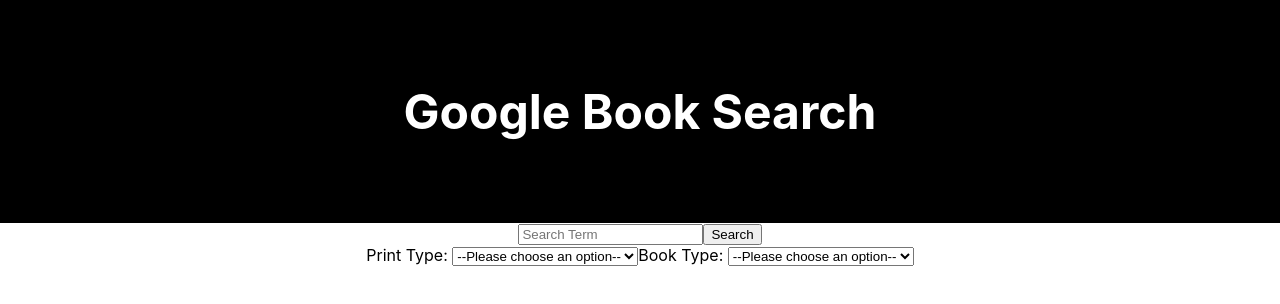
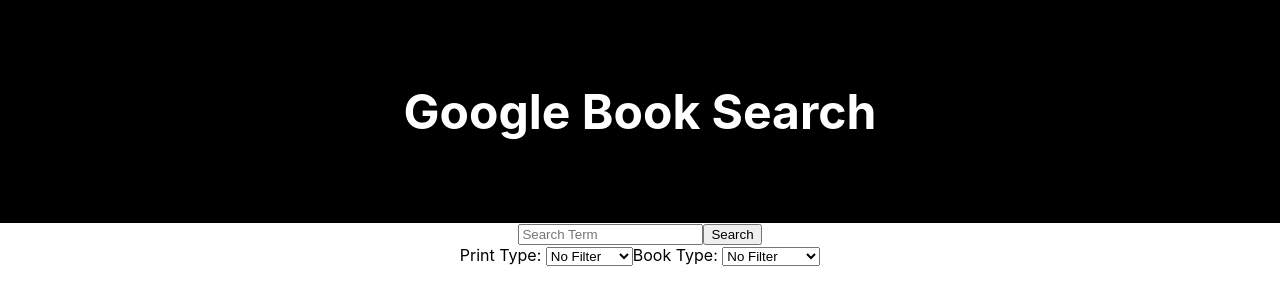
Before and after one commit to Evoxus/google-books-search-client, a React (Create React App) app: page / in a window 1280 px wide. Shown: the top 304 px of the page. Built offline with nearby package versions, Linux system fonts and the light colour scheme.

Commit message:
Tweaked filter options

```diff
--- a/src/FilterBar/FilterBar.js
+++ b/src/FilterBar/FilterBar.js
@@ -6,15 +6,13 @@
       <div>
         <label htmlFor='printTypeSelect'>Print Type: </label>
         <select name='printType' id='printTypeSelect'>
-          <option value='all'>--Please choose an option--</option>
-          <option value='all'>All</option>
+          <option value='all'>No Filter</option>
           <option value='books'>Books</option>
           <option value='magazines'>Magazines</option>
         </select>
         <label htmlFor='bookTypeSelect'>Book Type: </label>
         <select name='bookType' id='bookTypeSelect'>
-          <option value='ebooks'>--Please choose an option--</option>
-          <option value='ebooks'>All</option>
+          <option value='ebooks'>No Filter</option>
           <option value='free-ebooks'>Free eBooks</option>
           <option value='paid-ebooks'>Paid eBooks</option>
         </select>
```
